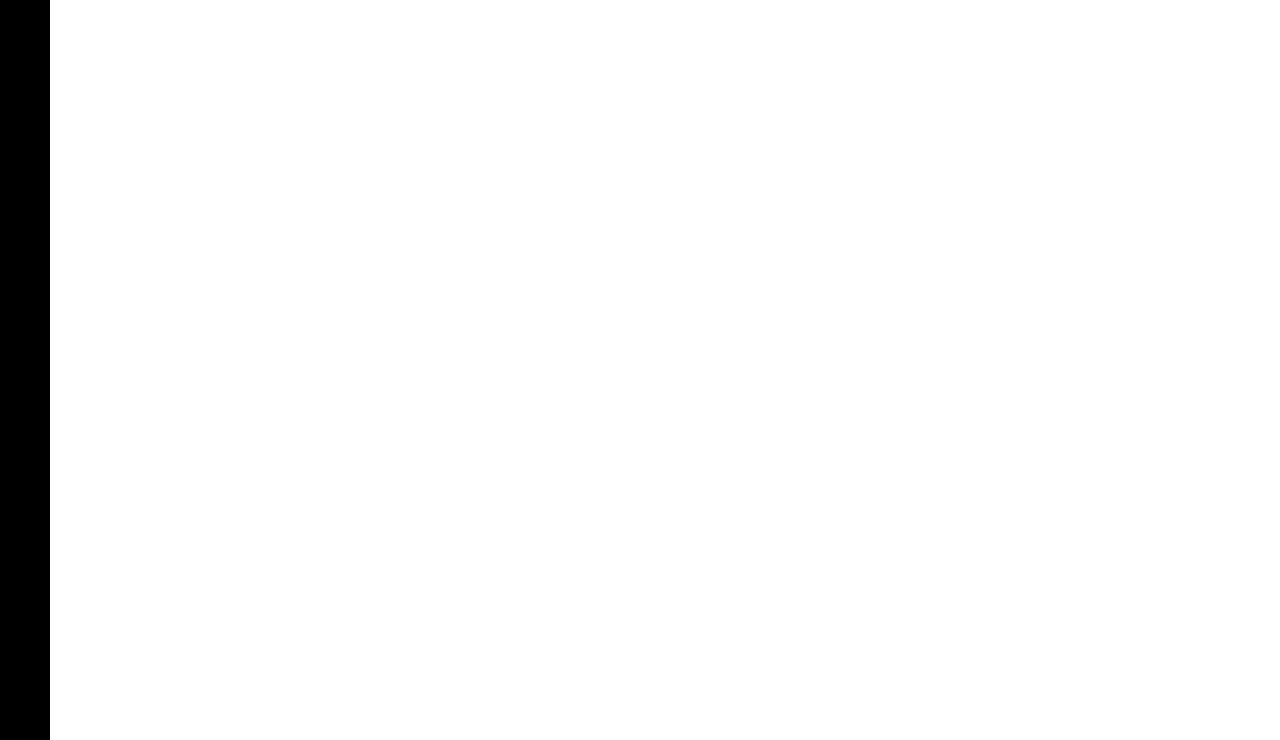
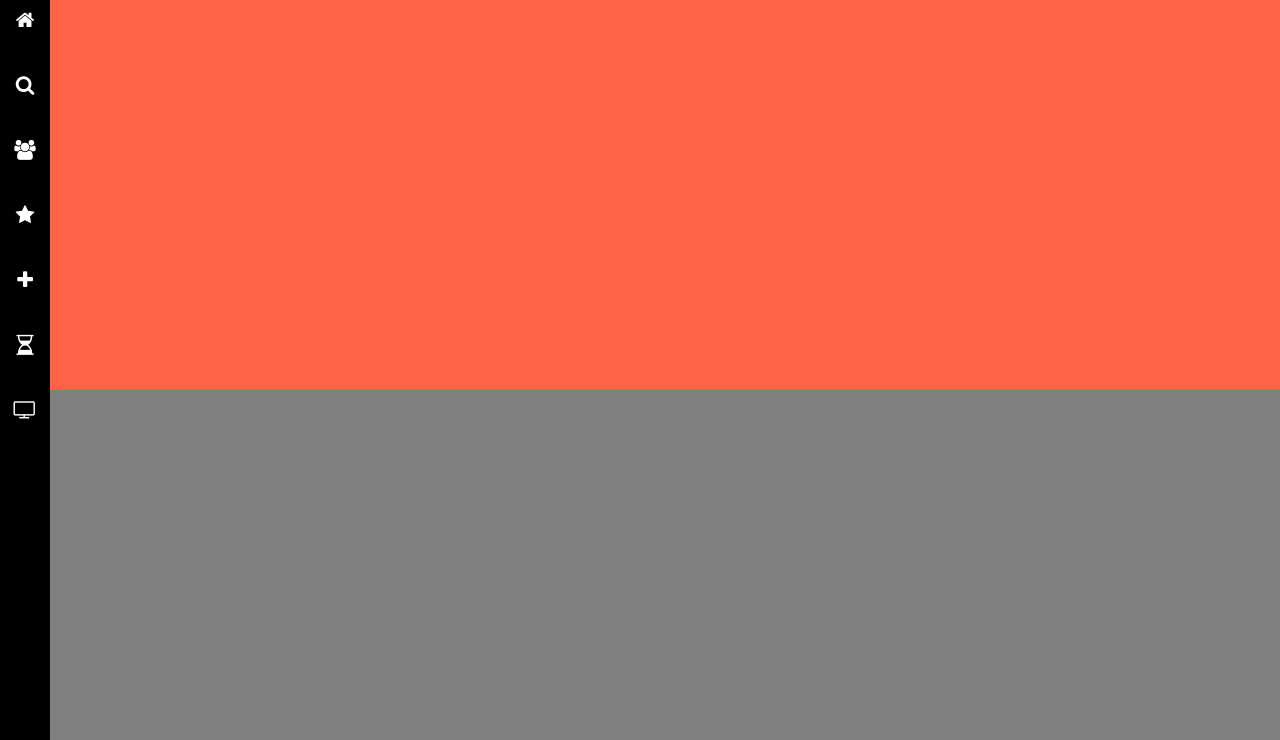
Before and after one commit to Thuotracy/movie-website, a plain HTML site: page index.html in a window 1280 px wide. Shown: the part 60-800 px from the top of the page. Drawn offline with Linux system fonts and the light colour scheme.

Commit message:
styled the sidebar

```diff
--- a/index.html
+++ b/index.html
@@ -39,6 +39,23 @@
             </div>
         </div>
     </div>
-    <div class="sidebar"></div>
+
+    <div class="sidebar">
+        <i class="left-menu-icon fa fa-home" aria-hidden="true"></i>
+        <i class="left-menu-icon fa fa-search" aria-hidden="true"></i>
+        <i class="left-menu-icon fa fa-users" aria-hidden="true"></i>
+        <i class="left-menu-icon fa fa-star" aria-hidden="true"></i>
+        <i class="left-menu-icon fa fa-plus" aria-hidden="true"></i>
+        <i class="left-menu-icon fa fa-hourglass-half" aria-hidden="true"></i>
+        <i class="left-menu-icon fa fa-television" aria-hidden="true"></i>
+    </div>
+
+    <div class="container">
+        <div class="content-container">
+            <div class="featured-content"></div>
+        </div>
+    </div>
+
+
 
 </body>
--- a/style.css
+++ b/style.css
@@ -65,6 +65,10 @@ body{
     object-fit: cover;
 }
 
+.profile-text-container{
+    margin: 0 20px;
+}
+
 .toggle{
     width: 40px;
     height: 20px;
@@ -90,14 +94,34 @@ body{
     cursor: pointer;
 }
 
-.profile-text-container{
-    margin: 0 20px;
-}
-
 .sidebar{
     width: 50px;
     height: 100%;
     background-color: black;
     position: fixed;
     top: 0;
+    display: flex;
+    flex-direction: column;
+    align-items: center;
+    padding-top: 70px;
 }
+
+.left-menu-icon{
+    color: white;
+    font-size: 20px;
+    margin-bottom: 45px;
+}
+
+.container{
+    background-color: grey;
+    height: calc(100vh - 50px);
+}
+
+.content-container{
+    margin-left: 50px;
+}
+
+.featured-content{
+    height: 50vh;
+    background-color: tomato;
+}
```
